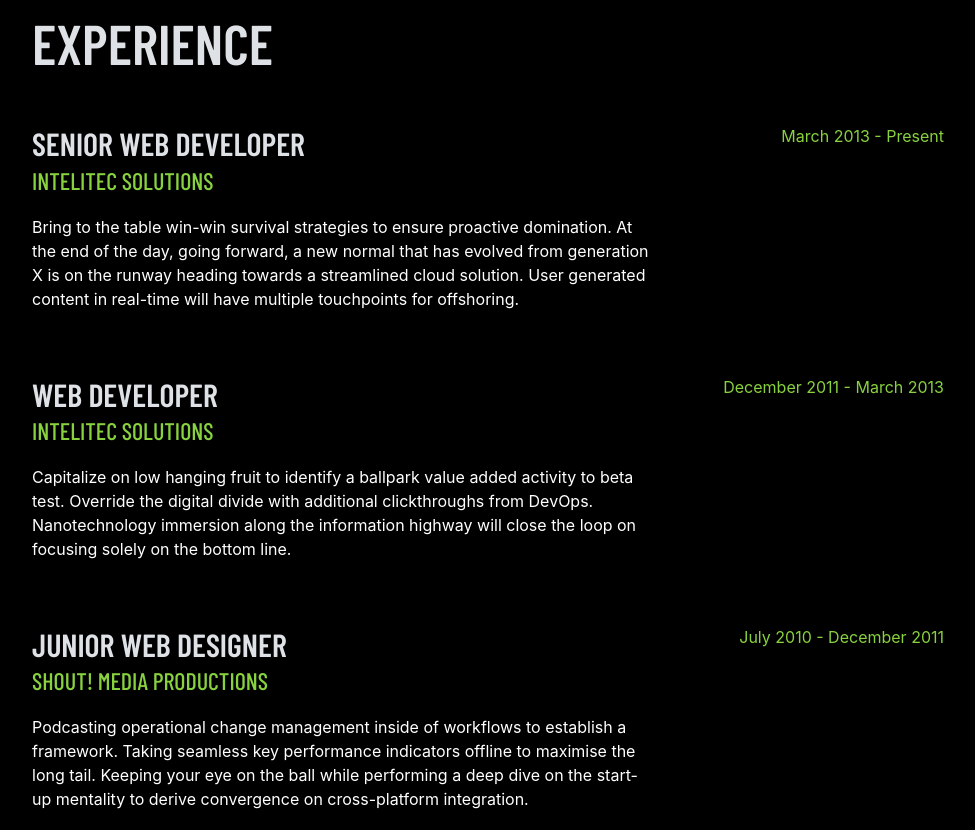
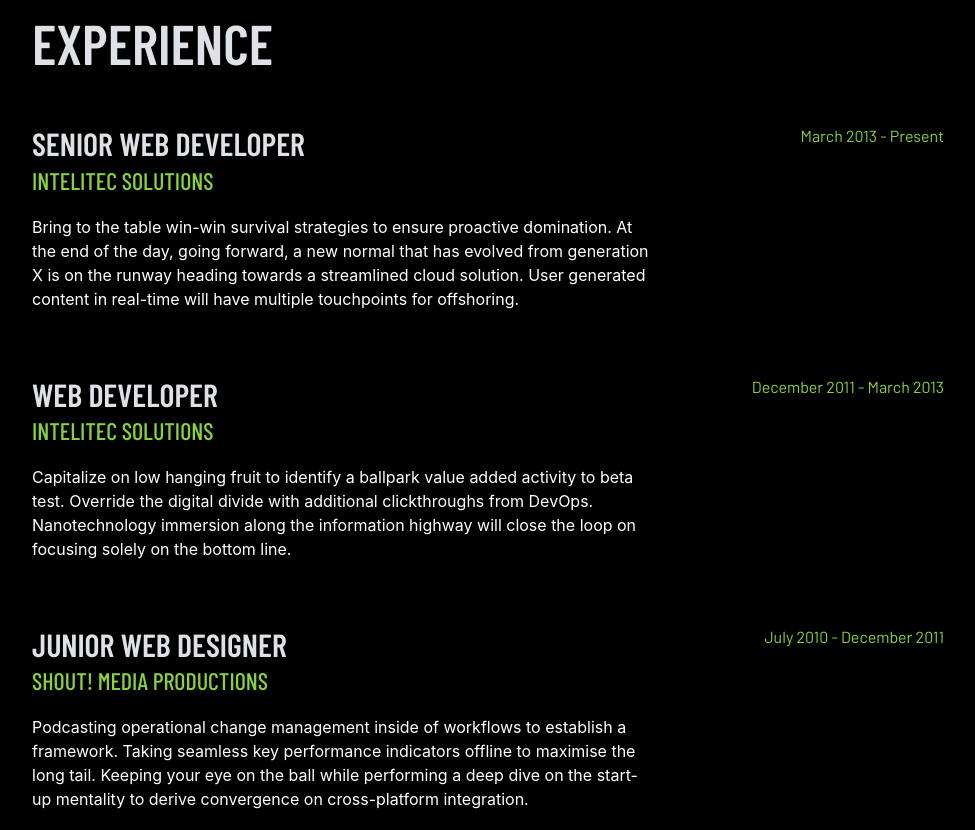
Before and after one commit to alliefofallie/resume, a Gatsby site: page / in a window 1280 px wide. Shown: the part 840-1670 px from the top of the page, without its empty margins (288-1263 px from the left). Built offline with nearby package versions, Linux system fonts and the light colour scheme; Gatsby itself is replaced by a stand-in of ours; a web font is replaced by a local one.

Commit message:
font change for dates

```diff
--- a/src/assets/sass/_bootstrap-overrides.scss
+++ b/src/assets/sass/_bootstrap-overrides.scss
@@ -8,6 +8,7 @@
 
 .text-secondary {
   color: $secondary !important;
+  font-family: 'Barlow';
 }
 
 a {
```
